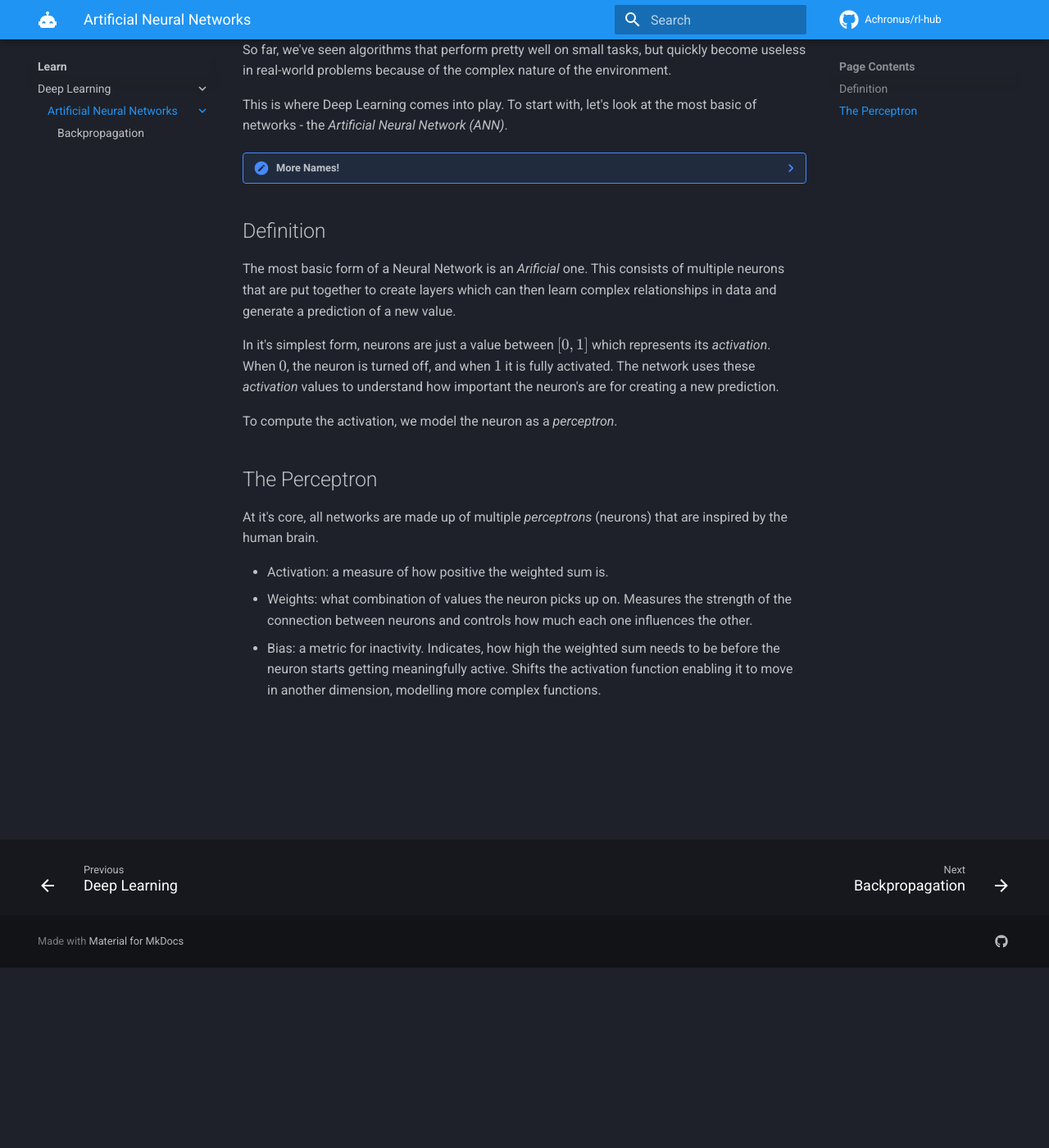
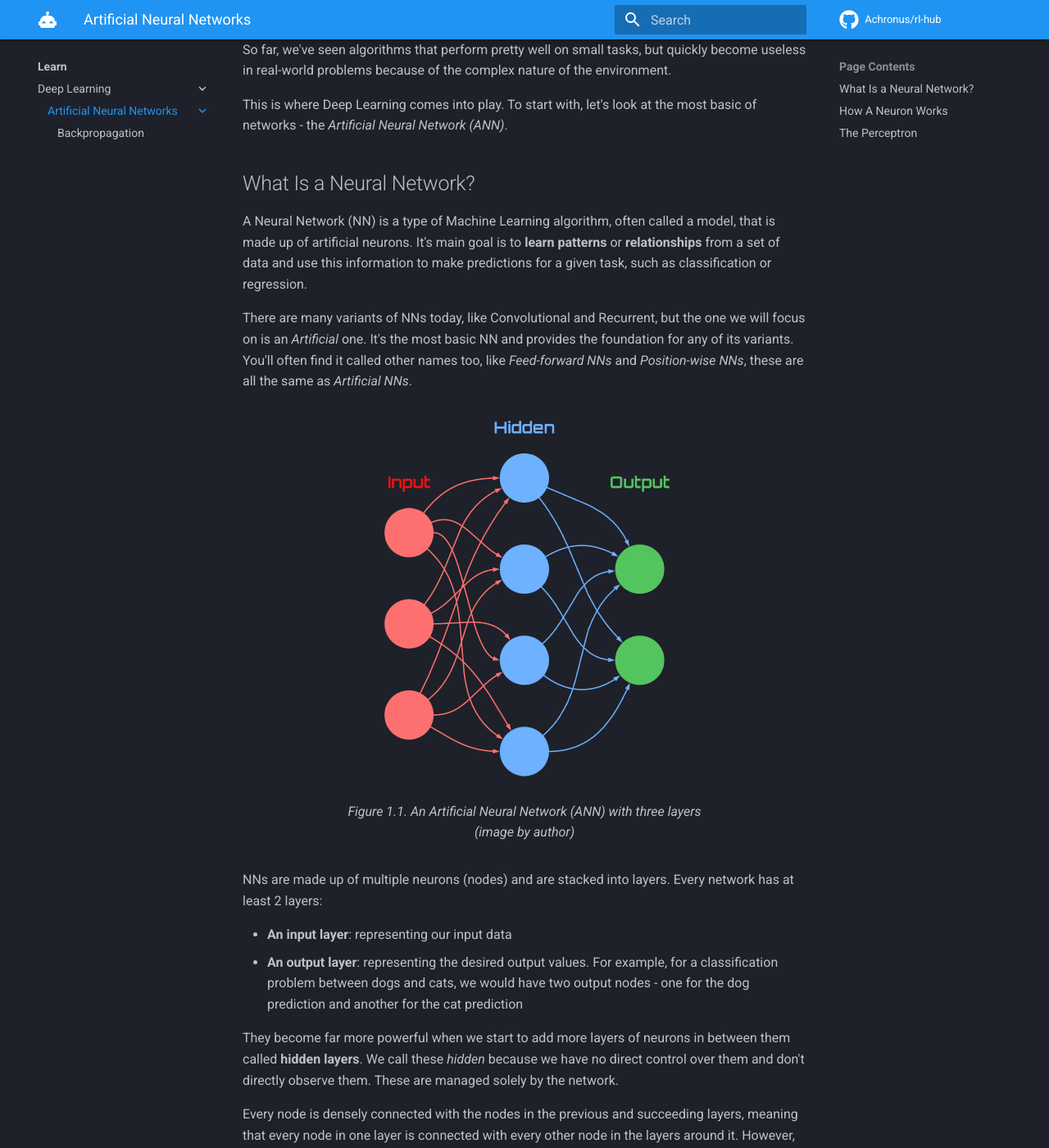
Before and after one commit to Achronus/rl-hub, an MkDocs documentation site: the page built from docs/learn/deep-learning/basics/index.md, in a window 1280 px wide and 1400 px high, scrolled down 220 px. Shown: the whole window at 82% size. Built offline with MkDocs 1.6.1 and Material for MkDocs 9.7.7, drawn with Linux system fonts in a browser that asks for light colours; comment, search, counter and statistics services are not loaded; some of the changed text lies outside the part shown.

Commit message:
Add content about ANNs

```diff
--- a/docs/learn/deep-learning/basics/index.md
+++ b/docs/learn/deep-learning/basics/index.md
@@ -4,18 +4,29 @@ So far, we've seen algorithms that perform pretty well on small tasks, but quick
 
 This is where Deep Learning comes into play. To start with, let's look at the most basic of networks - the *Artificial Neural Network (ANN)*.
 
-??? note "More Names!"
+## What Is a Neural Network?
 
-    These networks have many names but all mean the samething. Here's some examples:
+A Neural Network (NN) is a type of Machine Learning algorithm, often called a model, that is made up of artificial neurons. It's main goal is to **learn patterns** or **relationships** from a set of data and use this information to make predictions for a given task, such as classification or regression.
 
-    - Artificial Neural Networks
-    - Feed-Forward Neural Networks
-    - Position-Wise Neural Networks
-    - Neural Networks
+There are many variants of NNs today, like Convolutional and Recurrent, but the one we will focus on is an *Artificial* one. It's the most basic NN and provides the foundation for any of its variants. You'll often find it called other names too, like *Feed-forward NNs* and *Position-wise NNs*, these are all the same as *Artificial NNs*.
 
-## Definition
+<figure markdown="span">
+    ![Artificial Neural Network](../../../assets/imgs/ann.png)
+    <figcaption>Figure 1.1. An Artificial Neural Network (ANN) with three layers (image by author)</figcaption>
+</figure>
 
-The most basic form of a Neural Network is an *Arificial* one. This consists of multiple neurons that are put together to create layers which can then learn complex relationships in data and generate a prediction of a new value.
+NNs are made up of multiple neurons (nodes) and are stacked into layers. Every network has at least 2 layers:
+
+- **An input layer**: representing our input data
+- **An output layer**: representing the desired output values. For example, for a classification problem between dogs and cats, we would have two output nodes - one for the dog prediction and another for the cat prediction
+
+They become far more powerful when we start to add more layers of neurons in between them called **hidden layers**. We call these *hidden* because we have no direct control over them and don't directly observe them. These are managed solely by the network.
+
+Every node is densely connected with the nodes in the previous and succeeding layers, meaning that every node in one layer is connected with every other node in the layers around it. However, they are not connected to the nodes in the same layer. You can see an example of this in Figure 1.1.
+
+This idea is inspired by biological neurons inside the human brain.
+
+## How A Neuron Works
 
 In it's simplest form, neurons are just a value between $[0, 1]$ which represents its *activation*. When $0$, the neuron is turned off, and when $1$ it is fully activated. The network uses these *activation* values to understand how important the neuron's are for creating a new prediction.
 
```
Also changed, not shown: docs/assets/imgs/ann.png (added).
